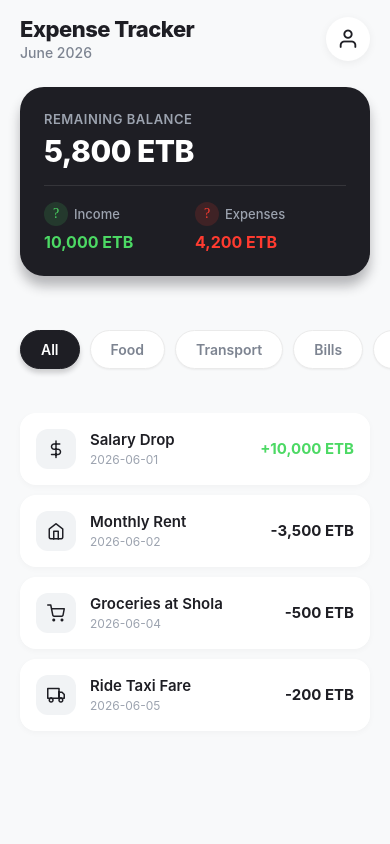
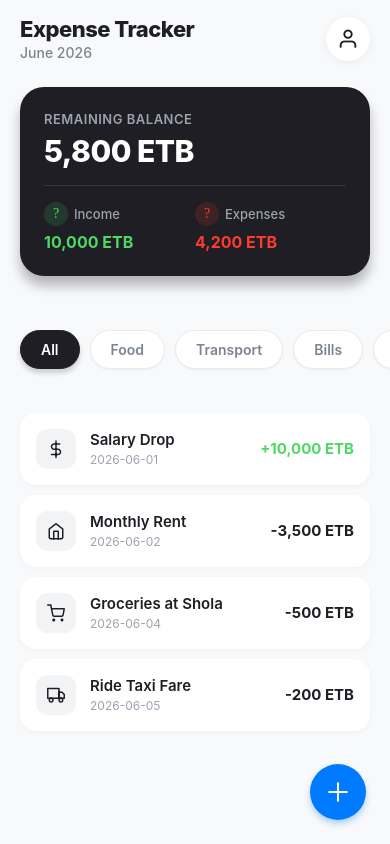
Before and after one commit to redu-1995/ExpenseTracker, a React Native app: screen / in a window 390 px wide. Built offline with nearby package versions, Linux system fonts and the light colour scheme.

Commit message:
adding a floating action button in home screen

```diff
--- a/src/components/CustomButton.js
+++ b/src/components/CustomButton.js
@@ -0,0 +1,39 @@
+import React from 'react';
+import { StyleSheet, TouchableOpacity, View } from 'react-native';
+import { AntDesign } from '@expo/vector-icons';
+
+export default function FloatingActionButton({ onPress }) {
+  return (
+    <TouchableOpacity
+      style={styles.fabContainer}
+      activeOpacity={0.8}
+      onPress={onPress}
+    >
+      <AntDesign name="plus" size={24} color="#FFFFFF" />
+    </TouchableOpacity>
+  );
+}
+
+const styles = StyleSheet.create({
+  fabContainer: {
+    position: 'absolute',
+    bottom: 24,
+    right: 24,
+    width: 56,
+    height: 56,
+    borderRadius: 28,
+    backgroundColor: '#007AFF', // Vibrant classic action blue
+    justifyContent: 'center',
+    alignItems: 'center',
+
+    // Elevate it visually off the background grid
+    shadowColor: '#007AFF',
+    shadowOffset: { width: 0, height: 4 },
+    shadowOpacity: 0.3,
+    shadowRadius: 6,
+    elevation: 6,
+
+    // Ensures it floats strictly over lists and cards
+    zIndex: 999,
+  },
+});
--- a/src/screens/HomeScreen.js
+++ b/src/screens/HomeScreen.js
@@ -1,7 +1,8 @@
 import React, { useState } from 'react';
-import { StyleSheet, SafeAreaView } from 'react-native';
+import { StyleSheet, SafeAreaView, View } from 'react-native';
 
 import Header from '../components/Header';
+import FloatingActionButton from '../components/CustomButton'
 import BalanceCard from '../components/BalanceCard';
 import FilterBar from '../components/FilterBar';
 import ExpenseList from '../components/ExpenseList'; // 1. Import the list component
@@ -16,7 +17,14 @@ export default function HomeScreen() {
     ? dummyExpenses
     : dummyExpenses.filter(item => item.category === activeFilter);
 
+  const handlePressAdd = () => {
+    console.log('Navigate to AddExpenseScreen!');
+    // This is where your future navigation link will trigger!
+  };
 return (
+    // Wrap the entire screen view in a relative container
+    // so the absolute FAB positions itself perfectly relative to the viewport edges
+    <View style={styles.rootContainer}>
       <SafeAreaView style={styles.screenContainer}>
         <Header />
         <BalanceCard transactions={dummyExpenses} />
@@ -26,15 +34,21 @@ export default function HomeScreen() {
           onSelectFilter={setActiveFilter}
         />
 
-      {/* 2. Drop the dynamic list engine down here! */}
         <ExpenseList data={filteredExpenses} />
       </SafeAreaView>
+
+      {/* Render the Floating Action Button right here */}
+      <FloatingActionButton onPress={handlePressAdd} />
+    </View>
   );
 }
 
 const styles = StyleSheet.create({
-  screenContainer: {
+  rootContainer: {
     flex: 1,
     backgroundColor: '#F8F9FA',
   },
+  screenContainer: {
+    flex: 1,
+  },
 });
```
Lines whose indentation alone changed are shown as unchanged.
